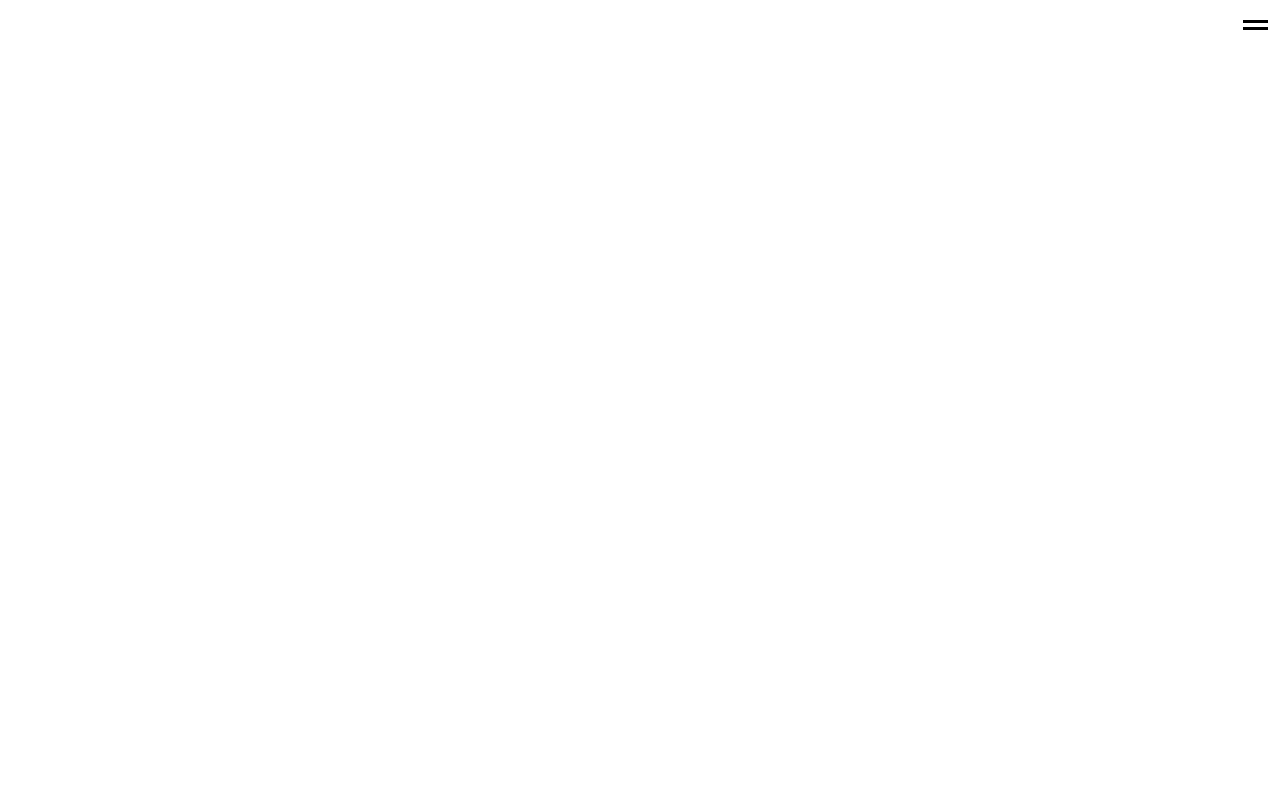
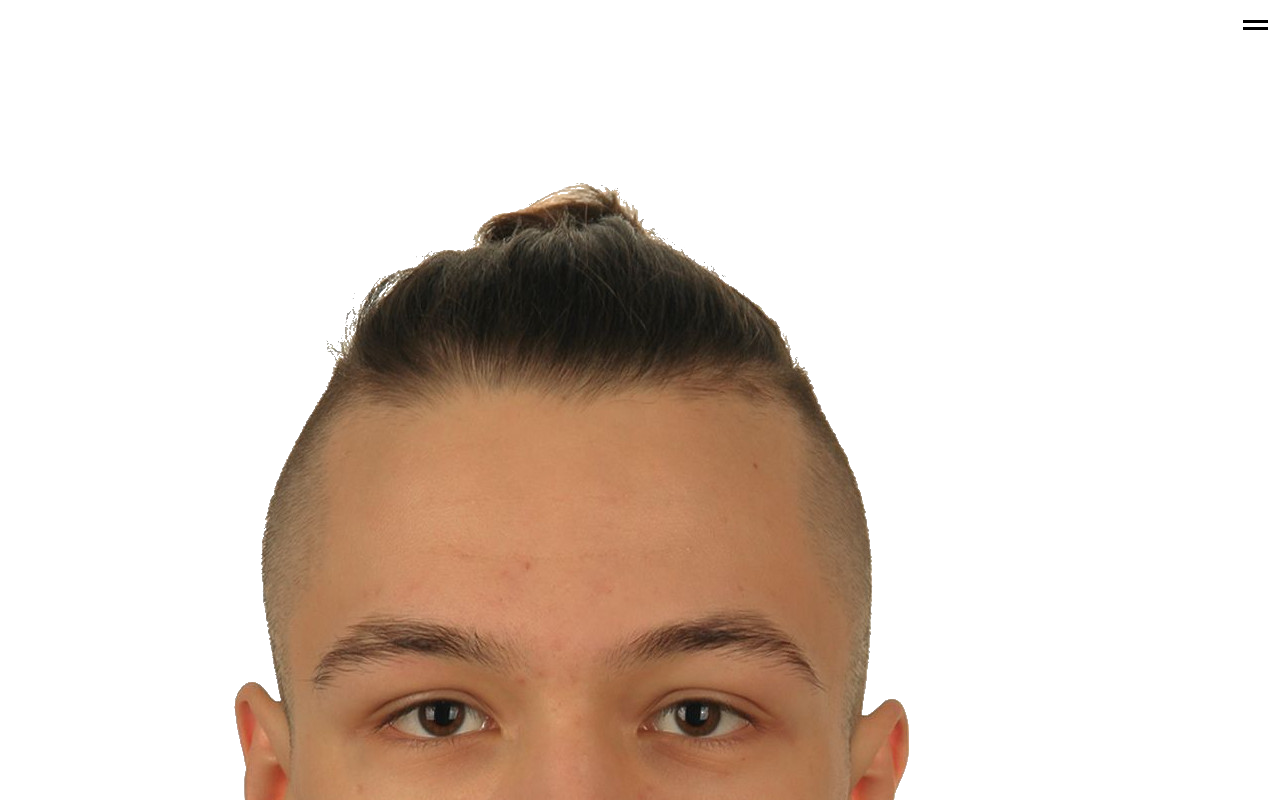
Before and after one commit to Adaxelx/portfolio-training, a React (Create React App) app: page / in a window 1280 px wide. Shown: the top 800 px of the page. Built offline with nearby package versions, Linux system fonts and the light colour scheme.

Commit message:
add startpage + home files

```diff
--- a/src/App.js
+++ b/src/App.js
@@ -2,6 +2,7 @@ import React from 'react';
 import {BrowserRouter as Router, Switch, Route} from 'react-router-dom'
 import NavBar from './components/navigation/navBar.js'
 import NavOpen from './components/navigation/navOpen.js'
+import StartPage from './components/StartPage/StartPage.js'
 import './Styles/Global/MainStyle.sass'
 class App extends React.Component{
   state = {
@@ -20,6 +21,9 @@ class App extends React.Component{
     <Router>
         <NavBar active={this.state.active} handleClick={this.handleClick}/>
         <NavOpen active={this.state.active} handleClick={this.handleClick}/>
+        <Switch>
+          <Route path='/' component={StartPage}></Route>
+        </Switch>
     </Router>
     </div>
   );
--- /dev/null
+++ b/src/components/StartPage/Home.js
@@ -0,0 +1,11 @@
+import React from 'react';
+import img from '../../images/mostoski.png'
+const Home = () => {
+    return (
+        <section>
+            <img src={img} alt=""/>
+        </section>
+     );
+}
+
+export default Home;
--- /dev/null
+++ b/src/components/StartPage/StartPage.js
@@ -0,0 +1,13 @@
+import React from 'react';
+import Home from './Home.js'
+class StarPage extends React.Component {
+    state = {  }
+    render() {
+        return (
+        <article>
+            <Home/>
+        </article> );
+    }
+}
+
+export default StarPage;
```
Also changed, not shown: src/Styles/Modules/StartPage/Home.module.sass (added), src/images/mostoski.png (added).
